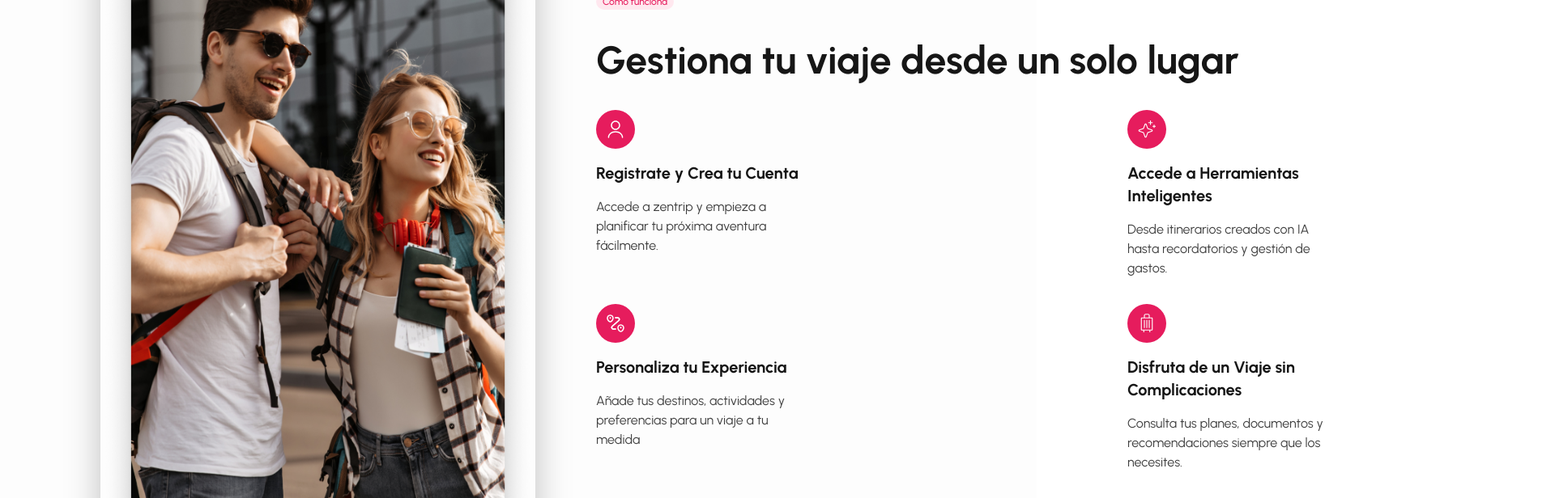
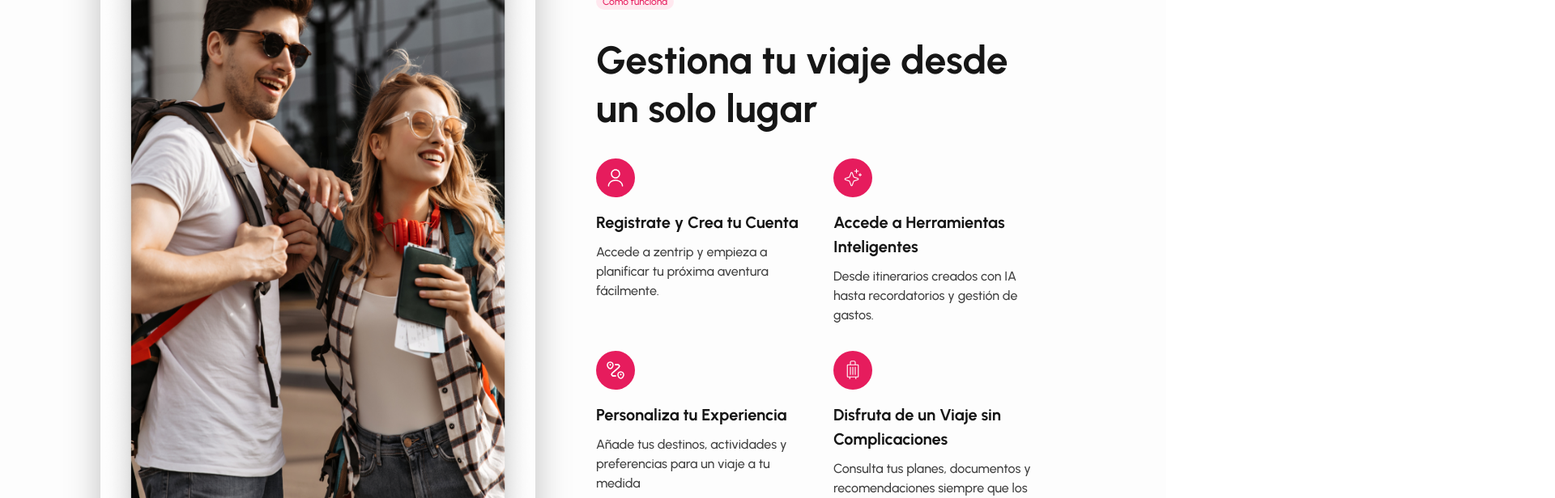
Before and after one commit to Ignacio918/viajes-app, a React (Vite) app in the folder viajes-app/: page / in a window 1280 px wide. Shown: the part 1020-1636 px from the top of the page at 81% size, 1920 px wide, since content can reach past the window. Built offline with nearby package versions, Linux system fonts and the light colour scheme; a web font is replaced by a local one.

Commit message:
acomodar howitworks

```diff
--- a/viajes-app/src/pages/HowItWorks.tsx
+++ b/viajes-app/src/pages/HowItWorks.tsx
@@ -8,53 +8,63 @@ import '../styles/HowItWorks.css';
 
 const HowItWorks = () => {
   return (
-    <section className="section">
+    <div className="how-it-works">
         <img
           src={fotoRandom3}
           alt="Random travel"
-          className="foto"
+          className="how-it-works__image"
         />
 
-        <div className="container">
-          <div className="badge">Como funciona</div>
+        <div className="how-it-works__content">
+          <div className="how-it-works__badge">Como funciona</div>
 
-          <h2 className="title">Gestiona tu viaje desde un solo lugar</h2>
+          <div className="how-it-works__title">
+            Gestiona tu viaje desde un solo lugar
+          </div>
 
-          <div className="features">
-            <div className="feature">
-              <div className="icon">
+          <div className="how-it-works__features">
+            <div className="how-it-works__feature">
+              <div className="how-it-works__feature-icon">
                 <img src={iconUser} alt="User icon" />
               </div>
-              <h3>Registrate y Crea tu Cuenta</h3>
-              <p>Accede a zentrip y empieza a planificar tu próxima aventura fácilmente.</p>
+              <div className="how-it-works__feature-content">
+                <div className="how-it-works__feature-title">Registrate y Crea tu Cuenta</div>
+                <div className="how-it-works__feature-text">Accede a zentrip y empieza a planificar tu próxima aventura fácilmente.</div>
+              </div>
             </div>
 
-            <div className="feature">
-              <div className="icon">
+            <div className="how-it-works__feature">
+              <div className="how-it-works__feature-icon">
                 <img src={iconSparkle} alt="Sparkle icon" />
               </div>
-              <h3>Accede a Herramientas Inteligentes</h3>
-              <p>Desde itinerarios creados con IA hasta recordatorios y gestión de gastos.</p>
+              <div className="how-it-works__feature-content">
+                <div className="how-it-works__feature-title">Accede a Herramientas Inteligentes</div>
+                <div className="how-it-works__feature-text">Desde itinerarios creados con IA hasta recordatorios y gestión de gastos.</div>
+              </div>
             </div>
 
-            <div className="feature">
-              <div className="icon">
+            <div className="how-it-works__feature">
+              <div className="how-it-works__feature-icon">
                 <img src={iconRouting} alt="Routing icon" />
               </div>
-              <h3>Personaliza tu Experiencia</h3>
-              <p>Añade tus destinos, actividades y preferencias para un viaje a tu medida</p>
+              <div className="how-it-works__feature-content">
+                <div className="how-it-works__feature-title">Personaliza tu Experiencia</div>
+                <div className="how-it-works__feature-text">Añade tus destinos, actividades y preferencias para un viaje a tu medida</div>
+              </div>
             </div>
 
-            <div className="feature">
-              <div className="icon">
+            <div className="how-it-works__feature">
+              <div className="how-it-works__feature-icon">
                 <img src={iconSuitcaseRolling} alt="Suitcase icon" />
               </div>
-              <h3>Disfruta de un Viaje sin Complicaciones</h3>
-              <p>Consulta tus planes, documentos y recomendaciones siempre que los necesites.</p>
+              <div className="how-it-works__feature-content">
+                <div className="how-it-works__feature-title">Disfruta de un Viaje sin Complicaciones</div>
+                <div className="how-it-works__feature-text">Consulta tus planes, documentos y recomendaciones siempre que los necesites.</div>
+              </div>
             </div>
           </div>
         </div>
-    </section>
+    </div>
   );
 };
 
--- a/viajes-app/src/styles/HowItWorks.css
+++ b/viajes-app/src/styles/HowItWorks.css
@@ -1,40 +1,44 @@
 /* src/styles/HowItWorks.css */
-.section {
-  @apply min-h-screen relative bg-[#FDFDFD];
+.how-it-works {
+  @apply w-[1440px] h-[809px] relative bg-[#FDFDFD];
 }
 
-.foto {
-  @apply w-[537px] h-[768px] absolute left-[124px] top-[21px] rounded-[20px] shadow-[0px_4px_44px_rgba(0,0,0,0.25)];
+.how-it-works__image {
+  @apply w-[537px] h-[768px] absolute left-[124px] top-[21px] shadow-[0px_4px_44px_rgba(0,0,0,0.25)] rounded-[20px];
 }
 
-.container {
-  @apply absolute left-[736px] top-[88px] w-[554px] space-y-8;
+.how-it-works__content {
+  @apply w-[554px] absolute left-[736px] top-[88px] flex flex-col gap-8;
 }
 
-.badge {
-  @apply w-fit px-2 py-0.5 bg-[#FFE8EF] text-[#E61C5D] text-xs font-medium rounded-[36px];
+.how-it-works__badge {
+  @apply w-fit px-2 py-0.5 bg-[#FFE8EF] text-[#E61C5D] text-xs font-urbanist font-medium rounded-[36px];
 }
 
-.title {
-  @apply text-[48px] font-bold text-[#161616] leading-[60px];
+.how-it-works__title {
+  @apply w-[554px] text-[48px] text-[#161616] font-urbanist font-bold leading-[60px];
 }
 
-.features {
+.how-it-works__features {
   @apply grid grid-cols-2 gap-8;
 }
 
-.feature {
-  @apply w-[261px] space-y-4;
+.how-it-works__feature {
+  @apply w-[261px] flex flex-col gap-4;
 }
 
-.icon {
+.how-it-works__feature-icon {
   @apply w-12 h-12 p-3 bg-[#E61C5D] rounded-full flex items-center justify-center;
 }
 
-.feature h3 {
-  @apply text-xl font-bold text-[#161616];
+.how-it-works__feature-content {
+  @apply flex flex-col gap-2.5;
 }
 
-.feature p {
-  @apply text-base text-[#3E3E3E];
+.how-it-works__feature-title {
+  @apply text-xl text-[#161616] font-urbanist font-bold leading-[30px];
 }
+
+.how-it-works__feature-text {
+  @apply text-base text-[#3E3E3E] font-urbanist font-medium leading-6;
+}
```
